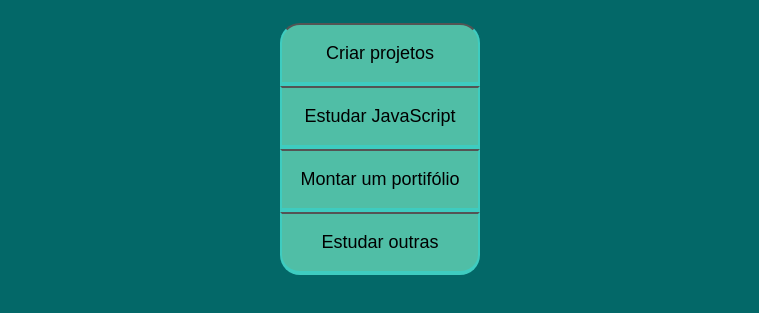
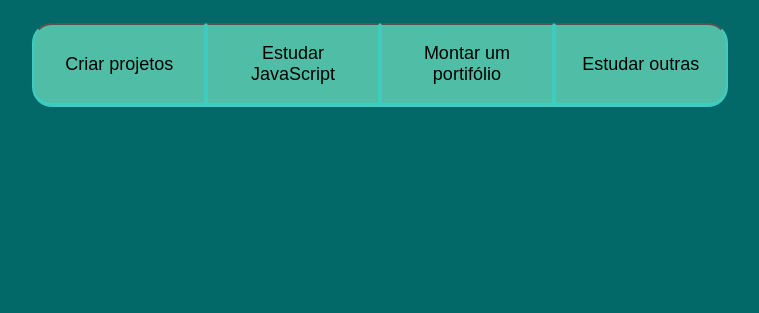
Before and after one commit to gorinelli/3j---2024, a plain HTML site: page index.html in a window 1280 px wide. Shown: the part 75-388 px from the top of the page, without its empty margins (260-1019 px from the left). Drawn offline with Linux system fonts and the light colour scheme.

Commit message:
Add files via upload

```diff
--- a/style.css
+++ b/style.css
@@ -57,3 +57,16 @@ span{
 .botao:last-child{
   border-radius: 0 0 20px 20px;
 }
+
+@media screen and (min-width: 700px){
+  .botoes{
+    display: flex;
+  }
+  .botao:first-child{
+   border-radius: 20px 0px 0px 20px;
+  }
+  .botao:last-child{
+    border-radius: 0 20px 20px 0px;
+  }
+
+}
```
